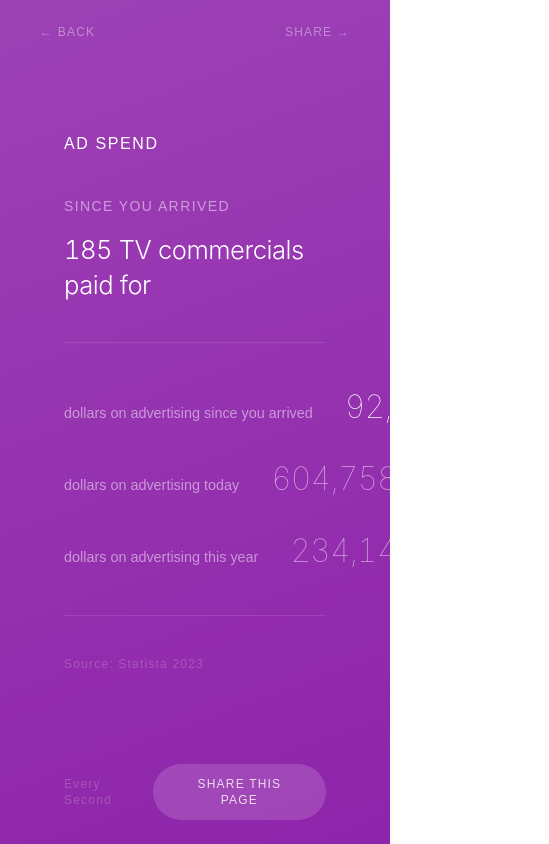
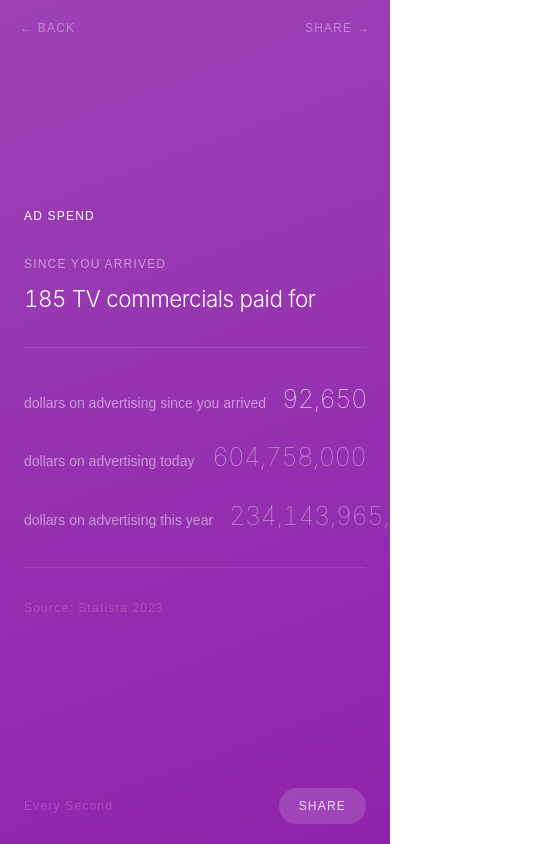
Before and after one commit to graciadavid/onesecond, a Next.js app: page /brand/ad-spend in a window 390 px wide. Shown: the whole page, 549 px wide, since content can reach past the window. Built offline with nearby package versions, Linux system fonts and the light colour scheme.

Commit message:
responsive mobile

```diff
--- a/app/brand/[slug]/page.tsx
+++ b/app/brand/[slug]/page.tsx
@@ -66,24 +66,28 @@ export default function BrandPage({ params }: { params: Promise<{ slug: string }
   return (
     <main className="min-h-screen flex flex-col" style={{ background: `linear-gradient(160deg, ${brand.bgColor}dd 0%, ${brand.bgColor} 100%)` }}>
 
-     <header className="flex items-center justify-between px-10 py-6">
+      <header className="flex items-center justify-between px-5 md:px-10 py-5 md:py-6">
         <Link href="/" className="text-white/40 hover:text-white/70 transition-all text-xs tracking-widest uppercase font-light">← Back</Link>
         <button onClick={handleShare} className="text-white/40 hover:text-white/70 transition-all text-xs tracking-widest uppercase font-light">
           {copied ? "✓ Copied" : "Share →"}
         </button>
       </header>
 
-     <section className="flex-1 flex flex-col justify-center px-16 py-8 max-w-4xl mx-auto w-full gap-10">
+      <section className="flex-1 flex flex-col justify-center px-6 md:px-16 py-6 md:py-8 max-w-4xl mx-auto w-full gap-8 md:gap-10">
 
-       <h1 className="text-white font-light uppercase tracking-widest" style={{ fontSize: "clamp(1rem, 2vw, 1.5rem)" }}>
+        <h1 className="text-white font-light uppercase tracking-widest text-xs md:text-sm">
           {brand.name}
         </h1>
 
-       {/* Absurd sentence */}
-       <div className="flex flex-col gap-4">
-         <p className="text-white/50 text-sm tracking-widest uppercase font-light">Since you arrived</p>
-         <p className="text-white leading-snug" style={{ fontSize: "clamp(1.6rem, 4vw, 2.8rem)", fontFamily: "-apple-system, 'SF Pro Display', BlinkMacSystemFont, sans-serif", letterSpacing: "-0.02em", fontWeight: 300 }}>
-           <span className="tabular-nums" style={{ fontWeight: 300 }}>
+        <div className="flex flex-col gap-3">
+          <p className="text-white/50 text-xs tracking-widest uppercase font-light">Since you arrived</p>
+          <p className="text-white leading-snug font-light"
+            style={{
+              fontSize: "clamp(1.4rem, 5vw, 2.8rem)",
+              fontFamily: "-apple-system, 'SF Pro Display', BlinkMacSystemFont, sans-serif",
+              letterSpacing: "-0.02em"
+            }}>
+            <span className="tabular-nums">
               {absurdCount.toLocaleString("en-US")}
             </span>
             {" "}{brand.absurdUnit}
@@ -92,31 +96,45 @@ export default function BrandPage({ params }: { params: Promise<{ slug: string }
 
         <div className="h-px bg-white/10" />
 
-       {/* Three counters */}
-       <div className="flex flex-col gap-6">
-         <div className="flex items-baseline justify-between gap-8">
-           <p className="text-white/50 font-light shrink-0" style={{ fontSize: "clamp(0.9rem, 1.5vw, 1.1rem)" }}>
+        <div className="flex flex-col gap-5 md:gap-6">
+          <div className="flex items-baseline justify-between gap-4">
+            <p className="text-white/50 font-light shrink-0 text-sm md:text-base">
               {brand.unit} since you arrived
             </p>
-           <p className="tabular-nums font-thin text-white text-right" style={{ fontSize: "clamp(2rem, 4vw, 3rem)", letterSpacing: "-0.03em", fontFamily: "-apple-system, 'SF Pro Display', BlinkMacSystemFont, sans-serif" }}>
+            <p className="tabular-nums font-thin text-white text-right"
+              style={{
+                fontSize: "clamp(1.6rem, 6vw, 3rem)",
+                letterSpacing: "-0.03em",
+                fontFamily: "-apple-system, 'SF Pro Display', BlinkMacSystemFont, sans-serif"
+              }}>
               {fromEntry.toLocaleString("en-US")}
             </p>
           </div>
 
-         <div className="flex items-baseline justify-between gap-8">
-           <p className="text-white/50 font-light shrink-0" style={{ fontSize: "clamp(0.9rem, 1.5vw, 1.1rem)" }}>
+          <div className="flex items-baseline justify-between gap-4">
+            <p className="text-white/50 font-light shrink-0 text-sm md:text-base">
               {brand.unit} today
             </p>
-           <p className="tabular-nums font-thin text-white/60 text-right" style={{ fontSize: "clamp(2rem, 4vw, 3rem)", letterSpacing: "-0.03em", fontFamily: "-apple-system, 'SF Pro Display', BlinkMacSystemFont, sans-serif" }}>
+            <p className="tabular-nums font-thin text-white/60 text-right"
+              style={{
+                fontSize: "clamp(1.6rem, 6vw, 3rem)",
+                letterSpacing: "-0.03em",
+                fontFamily: "-apple-system, 'SF Pro Display', BlinkMacSystemFont, sans-serif"
+              }}>
               {today.toLocaleString("en-US")}
             </p>
           </div>
 
-         <div className="flex items-baseline justify-between gap-8">
-           <p className="text-white/50 font-light shrink-0" style={{ fontSize: "clamp(0.9rem, 1.5vw, 1.1rem)" }}>
+          <div className="flex items-baseline justify-between gap-4">
+            <p className="text-white/50 font-light shrink-0 text-sm md:text-base">
               {brand.unit} this year
             </p>
-           <p className="tabular-nums font-thin text-white/60 text-right" style={{ fontSize: "clamp(2rem, 4vw, 3rem)", letterSpacing: "-0.03em", fontFamily: "-apple-system, 'SF Pro Display', BlinkMacSystemFont, sans-serif" }}>
+            <p className="tabular-nums font-thin text-white/60 text-right"
+              style={{
+                fontSize: "clamp(1.6rem, 6vw, 3rem)",
+                letterSpacing: "-0.03em",
+                fontFamily: "-apple-system, 'SF Pro Display', BlinkMacSystemFont, sans-serif"
+              }}>
               {thisYear.toLocaleString("en-US")}
             </p>
           </div>
@@ -130,10 +148,12 @@ export default function BrandPage({ params }: { params: Promise<{ slug: string }
 
       </section>
 
-     <footer className="px-16 py-6 flex items-center justify-between">
+      <footer className="px-6 md:px-16 py-5 md:py-6 flex items-center justify-between">
         <p className="text-white/20 text-xs tracking-widest font-light">Every Second</p>
-       <button onClick={handleShare} className="px-6 py-3 rounded-full text-xs tracking-widest uppercase font-medium transition-all" style={{ background: "rgba(255,255,255,0.15)", color: "rgba(255,255,255,0.8)" }}>
-         {copied ? "✓ Copied" : "Share this page"}
+        <button onClick={handleShare}
+          className="px-5 py-2.5 rounded-full text-xs tracking-widest uppercase font-medium transition-all"
+          style={{ background: "rgba(255,255,255,0.15)", color: "rgba(255,255,255,0.8)" }}>
+          {copied ? "✓ Copied" : "Share"}
         </button>
       </footer>
 
--- a/app/page.tsx
+++ b/app/page.tsx
@@ -36,14 +36,14 @@ export default function Home() {
  return (
    <main className="min-h-screen flex flex-col" style={{ background: "linear-gradient(160deg, #ffffff 0%, #fafafa 60%, #f5f0f0 100%)" }}>
 
-      <header className="px-10 py-8 flex items-center justify-between">
-        <p className="text-gray-800 text-sm font-light tracking-widest uppercase">Every Second</p>
-        <div className="flex gap-1 flex-wrap justify-end">
+     <header className="px-5 md:px-10 py-6 md:py-8">
+       <p className="text-gray-800 text-xs md:text-sm font-light tracking-widest uppercase mb-4">Every Second</p>
+       <div className="flex gap-1 flex-wrap">
          {categories.map(cat => (
            <button
              key={cat.id}
              onClick={() => setActiveCategory(cat.id)}
-              className="px-4 py-2 rounded-full text-xs tracking-widest uppercase font-medium transition-all"
+             className="px-3 md:px-4 py-1.5 md:py-2 rounded-full text-xs tracking-widest uppercase font-medium transition-all"
              style={{
                background: activeCategory === cat.id ? "#000" : "transparent",
                color: activeCategory === cat.id ? "#fff" : "#aaa",
@@ -55,21 +55,26 @@ export default function Home() {
        </div>
      </header>
 
-      <section className="flex-1 px-10 py-4 grid grid-cols-4 gap-4">
+     <section className="flex-1 px-5 md:px-10 py-4 grid grid-cols-2 md:grid-cols-3 lg:grid-cols-4 gap-3 md:gap-4">
        {filtered.map((brand) => (
          <Link key={brand.slug} href={`/brand/${brand.slug}`}>
            <div
-              className="rounded-2xl p-8 flex flex-col justify-between cursor-pointer hover:scale-105 transition-transform"
+             className="rounded-2xl p-5 md:p-8 flex flex-col justify-between cursor-pointer hover:scale-105 transition-transform"
              style={{ background: brand.bgColor, aspectRatio: "4/3" }}
            >
              <p className="text-white text-xs tracking-widest uppercase font-medium">
                {brand.name}
              </p>
-              <div className="flex flex-col gap-2">
-                <p className="tabular-nums font-thin leading-none text-white" style={{ fontSize: "clamp(1.5rem, 3vw, 2.5rem)", letterSpacing: "-0.03em", fontFamily: "-apple-system, 'SF Pro Display', BlinkMacSystemFont, sans-serif" }}>
+             <div className="flex flex-col gap-1 md:gap-2">
+               <p className="tabular-nums font-thin leading-none text-white"
+                 style={{
+                   fontSize: "clamp(1.2rem, 5vw, 2.5rem)",
+                   letterSpacing: "-0.03em",
+                   fontFamily: "-apple-system, 'SF Pro Display', BlinkMacSystemFont, sans-serif"
+                 }}>
                  <AnimatedNumber perSecond={brand.perSecond} />
                </p>
-                <p className="text-white text-xs font-medium tracking-widest uppercase">
+               <p className="text-white text-xs font-medium tracking-wider uppercase leading-tight">
                  {brand.unit}
                </p>
              </div>
@@ -78,7 +83,7 @@ export default function Home() {
        ))}
      </section>
 
-      <footer className="px-10 py-8">
+     <footer className="px-5 md:px-10 py-6 md:py-8">
        <p className="text-gray-300 text-xs tracking-widest font-light">Real-time data</p>
      </footer>
 
```
Lines whose indentation alone changed are shown as unchanged.
